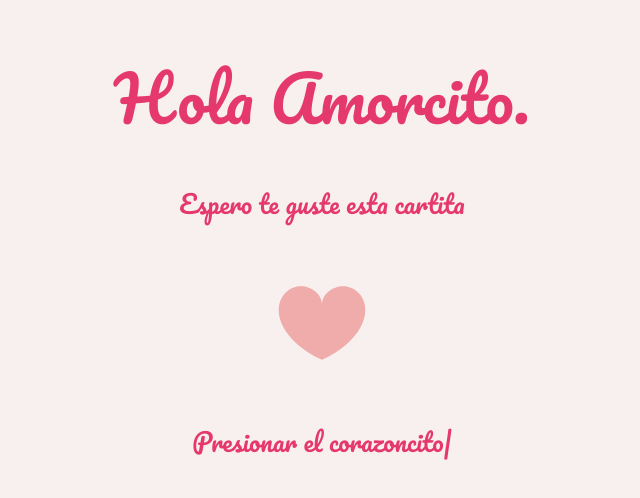
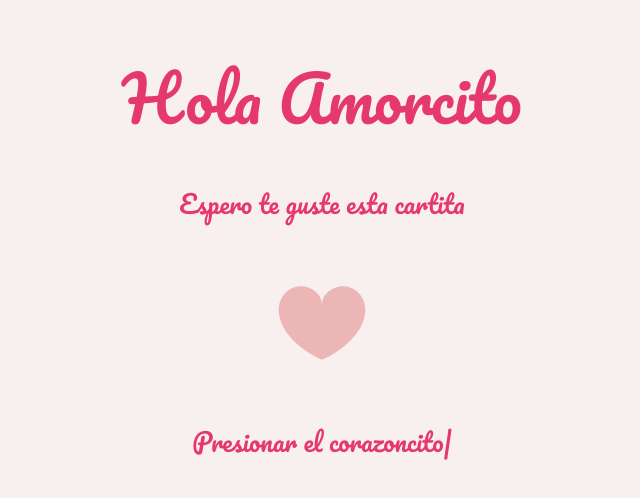
Before and after one commit to sargerass/message-of-love, a React (Create React App) app: page / in a window 1280 px wide. Shown: the top 498 px of the page, without its empty margins (318-958 px from the left). Built offline with nearby package versions, Linux system fonts and the light colour scheme.

Commit message:
fix title

```diff
--- a/src/components/intro/intro.tsx
+++ b/src/components/intro/intro.tsx
@@ -67,7 +67,7 @@ class Intro extends React.Component<IProps, IState> {
           onTypingDone={this._finishAnimationTyping}
           cursor={{ hideWhenDone: true }}
         >
-          <h1>Hola Amorcito.</h1>
+          <h1>Hola Amorcito</h1>
           <br />
           Espero te guste esta cartita
         </Typist>
```
Also changed, not shown: 8 other files (tests, documents, lock files or other folders).
